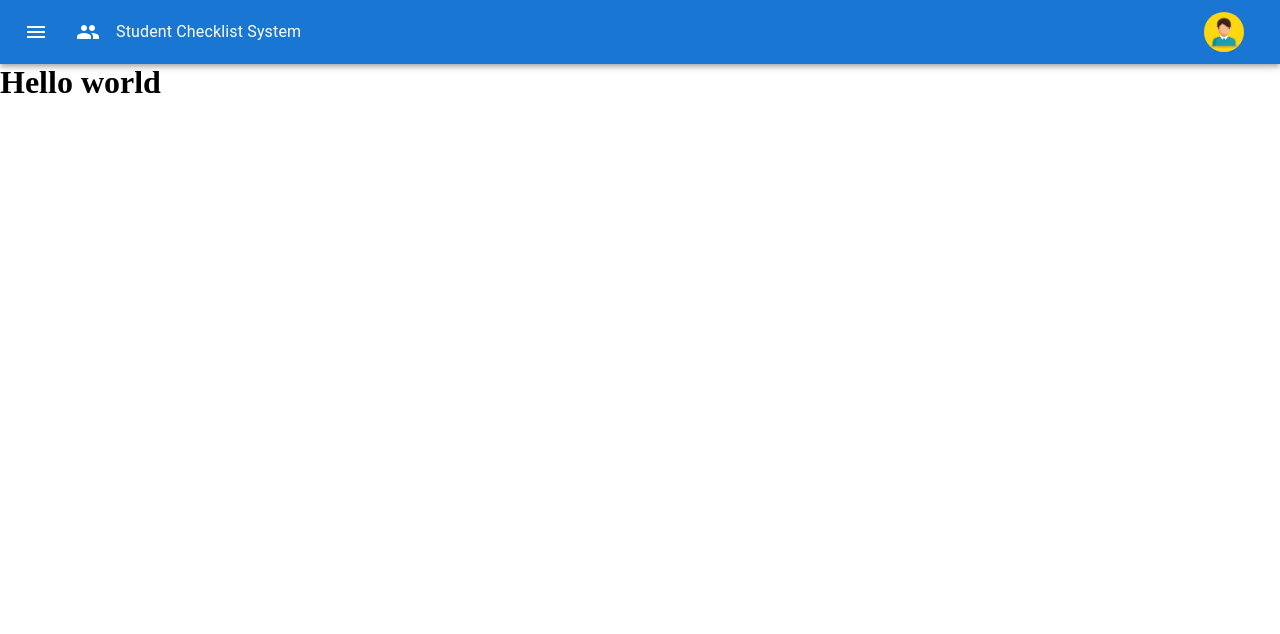
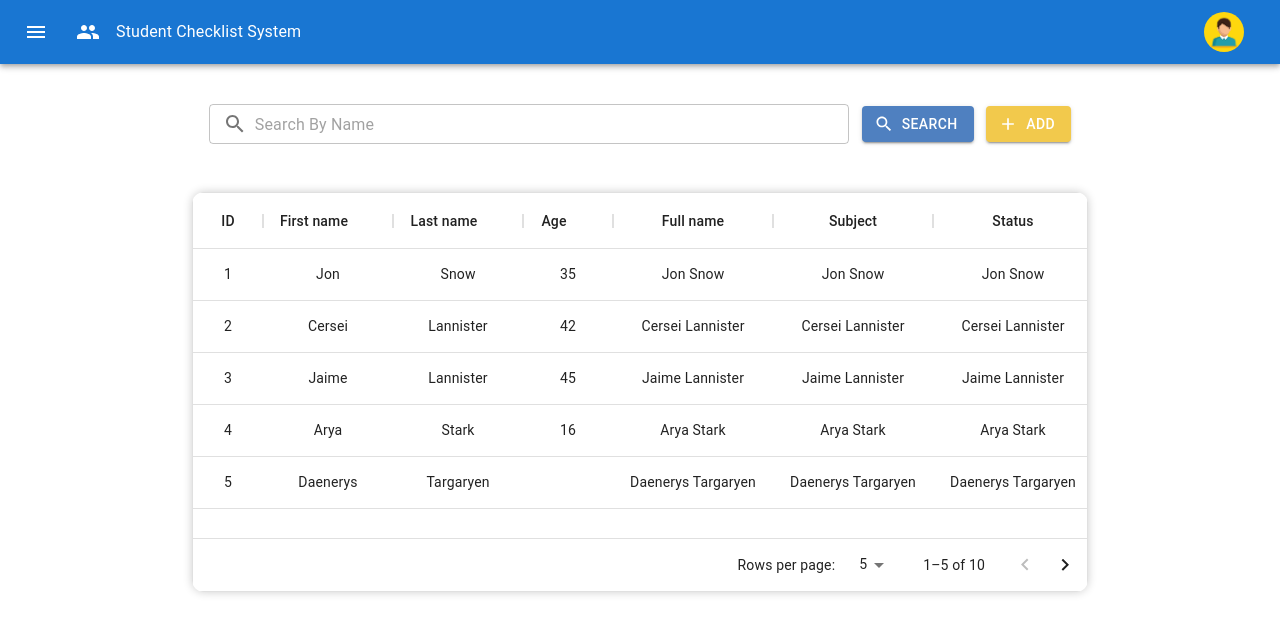
Before and after one commit to PavaretWisarut/student-check, a React (Vite) app in the folder frontend/: page /studentlist in a window 1280 px wide. Shown: the top 634 px of the page. Built offline with nearby package versions, Linux system fonts and the light colour scheme.

Commit message:
Making Studentlist Page

```diff
--- a/frontend/package.json
+++ b/frontend/package.json
@@ -16,6 +16,7 @@
     "@mui/icons-material": "^5.11.16",
     "@mui/material": "^5.13.5",
     "@mui/styled-engine-sc": "^5.12.0",
+    "@mui/x-data-grid": "^6.9.0",
     "react": "^18.2.0",
     "react-dom": "^18.2.0",
     "react-pro-sidebar": "^1.1.0-alpha.1",
--- a/frontend/src/pages/Studentlist.tsx
+++ b/frontend/src/pages/Studentlist.tsx
@@ -1,21 +1,289 @@
 import React from "react";
 import {
-  Container,
-  Grid,
-  Link as MuiLink,
-  Typography,
-  Box,
-} from "@mui/material";
+  DataGrid,
+  GridColDef,
+  GridValueGetterParams,
+  GridCellParams,
+} from "@mui/x-data-grid";
+import { Box, Button, TextField, InputAdornment } from "@mui/material";
 import Navbar from "../components/Navbar";
-// import Sidebar from "../components/Sidebar";
+import EditIcon from "@mui/icons-material/Edit";
+import DeleteIcon from "@mui/icons-material/Delete";
+import VisibilityIcon from "@mui/icons-material/Visibility";
+import SearchIcon from "@mui/icons-material/Search";
+import AddIcon from "@mui/icons-material/Add";
+
+const columns: GridColDef[] = [
+  {
+    field: "id",
+    headerName: "ID",
+    width: 70,
+    filterable: false,
+    hideable: false,
+    sortable: false,
+    align: "center",
+    headerAlign: "center",
+    disableColumnMenu: true,
+  },
+  {
+    field: "firstName",
+    headerName: "First name",
+    width: 130,
+    align: "center",
+    headerAlign: "center",
+    disableColumnMenu: true,
+  },
+  {
+    field: "lastName",
+    headerName: "Last name",
+    width: 130,
+    align: "center",
+    headerAlign: "center",
+    disableColumnMenu: true,
+  },
+  {
+    field: "age",
+    headerName: "Age",
+    type: "number",
+    width: 90,
+    align: "center",
+    headerAlign: "center",
+    disableColumnMenu: true,
+  },
+  {
+    field: "fullName",
+    headerName: "Full name",
+    description: "This column has a value getter and is not sortable.",
+    sortable: false,
+    width: 160,
+    valueGetter: (params: GridValueGetterParams) =>
+      `${params.row.firstName || ""} ${params.row.lastName || ""}`,
+    align: "center",
+    headerAlign: "center",
+    disableColumnMenu: true,
+  },
+  {
+    field: "subject",
+    headerName: "Subject",
+    description: "This column has a value getter and is not sortable.",
+    sortable: false,
+    width: 160,
+    valueGetter: (params: GridValueGetterParams) =>
+      `${params.row.firstName || ""} ${params.row.lastName || ""}`,
+    align: "center",
+    headerAlign: "center",
+    disableColumnMenu: true,
+  },
+  {
+    field: "status",
+    headerName: "Status",
+    description: "This column has a value getter and is not sortable.",
+    sortable: false,
+    width: 160,
+    valueGetter: (params: GridValueGetterParams) =>
+      `${params.row.firstName || ""} ${params.row.lastName || ""}`,
+    align: "center",
+    headerAlign: "center",
+    disableColumnMenu: true,
+  },
+  {
+    field: "view",
+    headerName: "View",
+    sortable: false,
+    width: 100,
+    align: "center",
+    headerAlign: "center",
+    disableColumnMenu: true,
+    renderCell: (params: GridCellParams) => {
+      const handleView = () => {
+        console.log("Edit", params.row.id);
+      };
+
+      return (
+        <div>
+          <Button
+            variant="contained"
+            onClick={handleView}
+            sx={{
+              backgroundColor: "#73C088",
+              ":hover": { backgroundColor: "#397D54" },
+            }}
+            startIcon={<VisibilityIcon />}
+          >
+            View
+          </Button>
+        </div>
+      );
+    },
+  },
+  {
+    field: "edit",
+    headerName: "Edit",
+    sortable: false,
+    width: 100,
+    align: "center",
+    headerAlign: "center",
+    disableColumnMenu: true,
+    renderCell: (params: GridCellParams) => {
+      const handleEdit = () => {
+        console.log("Edit", params.row.id);
+      };
+
+      return (
+        <div>
+          <Button
+            variant="contained"
+            onClick={handleEdit}
+            sx={{
+              backgroundColor: "#51C2D5",
+              ":hover": { backgroundColor: "D3E0EA" },
+            }}
+            startIcon={<EditIcon />}
+          >
+            Edit
+          </Button>
+        </div>
+      );
+    },
+  },
+  {
+    field: "delete",
+    headerName: "Delete",
+    sortable: false,
+    width: 100,
+    align: "center",
+    headerAlign: "center",
+    disableColumnMenu: true,
+    renderCell: (params: GridCellParams) => {
+      const handleDelete = () => {
+        // Handle delete action here using params.row.id
+        console.log("Delete", params.row.id);
+      };
+
+      return (
+        <div>
+          <Button
+            variant="contained"
+            onClick={handleDelete}
+            sx={{
+              backgroundColor: "#FF6962",
+              ":hover": { backgroundColor: "red" },
+
+            }}
+            startIcon={<DeleteIcon />}
+          >
+            Delete
+          </Button>
+        </div>
+      );
+    },
+  },
+];
+
+const rows = [
+  { id: 1, lastName: "Snow", firstName: "Jon", age: 35 },
+  { id: 2, lastName: "Lannister", firstName: "Cersei", age: 42 },
+  { id: 3, lastName: "Lannister", firstName: "Jaime", age: 45 },
+  { id: 4, lastName: "Stark", firstName: "Arya", age: 16 },
+  { id: 5, lastName: "Targaryen", firstName: "Daenerys", age: null },
+  { id: 6, lastName: "Melisandre", firstName: null, age: 150 },
+  { id: 7, lastName: "Clifford", firstName: "Ferrara", age: 44 },
+  { id: 8, lastName: "Frances", firstName: "Rossini", age: 36 },
+  { id: 9, lastName: "Roxie", firstName: "Harvey", age: 65 },
+  { id: 10, lastName: "Roxie", firstName: "Harvey", age: 65 },
+];
 
 function Studentlist() {
   return (
     <div>
       <Navbar />
+      <Box
+        sx={{
+          display: "flex",
+          justifyContent: "center",
+          alignItems: "center",
+          flexDirection: "column",
+        }}
+      >
+        <Box
+          sx={{
+            display: "flex",
+            flexDirection: "row",
+            alignItems: "center",
+            marginTop: 5,
+            justifyContent: "center",
+            width: "100%",
+            // justifyContent: "space-between",
+          }}
+        >
+          <TextField
+            variant="outlined"
+            placeholder="Search By Name"
+            InputProps={{
+              startAdornment: (
+                <InputAdornment position="start">
+                  <SearchIcon />
+                </InputAdornment>
+              ),
+            }}
+            size="small"
+            sx={{
+              width: "50%",
 
-            <h1>Hello world</h1>
+            }}
+          />
 
+          <Button
+            variant="contained"
+            // onClick={handleDelete}
+            // color = "primary"
+            sx={{
+              backgroundColor: "#4F80C0",
+              // ":hover": { backgroundColor: "#78A3D4" },
+              marginLeft: "1%",
+              mr: "1%",
+            }}
+            startIcon={<SearchIcon />}
+          >
+            Search
+          </Button>
+          <Button
+            variant="contained"
+            // onClick={handleDelete}
+            sx={{
+              backgroundColor: "#F2C94C",
+              ":hover": { backgroundColor: "#DFA003" },
+            }}
+            startIcon={<AddIcon />}
+          >
+            Add
+          </Button>
+        </Box>
+        <Box
+          sx={{
+            width: "70%",
+            overflowX: "auto",
+            height: 400,
+            backgroundColor: "white",
+            // height: "calc(100vh - 200px)",
+            borderRadius: 3,
+            mt: 6,
+            boxShadow: "0px 0px 10px rgba(0, 0, 0, 0.2)",
+          }}
+        >
+          <DataGrid
+            rows={rows}
+            columns={columns}
+            initialState={{
+              pagination: {
+                paginationModel: { page: 0, pageSize: 5 },
+              },
+            }}
+            pageSizeOptions={[5, 10]}
+            disableColumnSelector
+          />
+        </Box>
+      </Box>
     </div>
   );
 }
```
Also changed, not shown: 1 other file (tests, documents, lock files or other folders).
